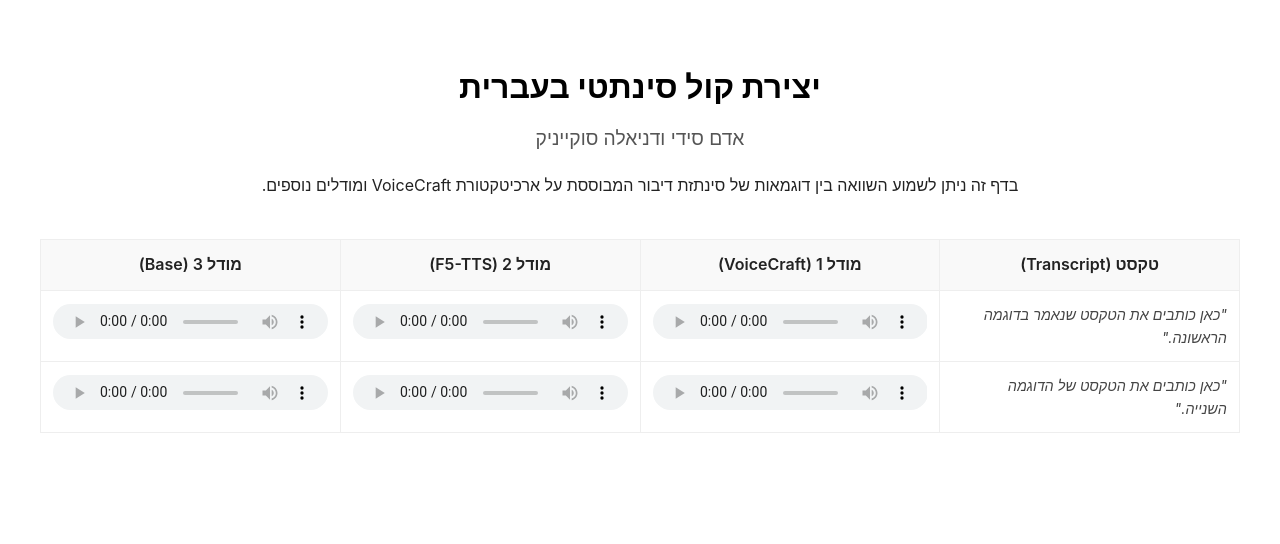
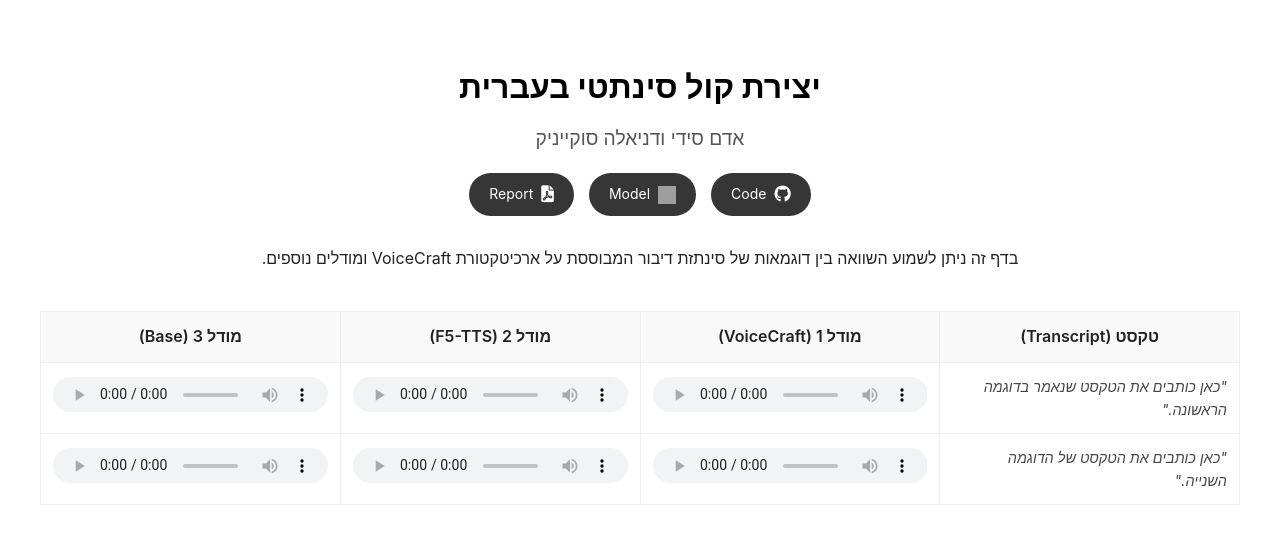
Before and after one commit to daniellasolo7/VoiceCraft_hebrew_results, a plain HTML site: page index.html in a window 1280 px wide. Drawn offline with Linux system fonts and the light colour scheme; grey boxes are pictures that could not be loaded.

Commit message:
Updated index.html

```diff
--- a/index.html
+++ b/index.html
@@ -1,6 +1,7 @@
 <!DOCTYPE html>
 <html lang="he" dir="rtl">
 <head>
+    <link rel="stylesheet" href="https://cdnjs.cloudflare.com/ajax/libs/font-awesome/6.0.0/css/all.min.css">
     <meta charset="UTF-8">
     <meta name="viewport" content="width=device-width, initial-scale=1.0">
     <title>דוגמאות TTS - VoiceCraft</title>
@@ -48,6 +49,60 @@
     <div class="header-section">
         <h1>יצירת קול סינתטי בעברית</h1>
         <div class="authors">אדם סידי ודניאלה סוקייניק</div>
+        <style>
+            /* הוספת עיצוב לכפתורים */
+            .links-container {
+                display: flex;
+                justify-content: center;
+                gap: 15px;
+                margin-bottom: 30px;
+            }
+
+            .btn {
+                display: inline-flex;
+                align-items: center;
+                gap: 8px;
+                background-color: #363636;
+                color: white;
+                padding: 10px 20px;
+                border-radius: 25px;
+                text-decoration: none;
+                font-size: 14px;
+                transition: background-color 0.3s;
+            }
+
+            .btn:hover {
+                background-color: #000;
+            }
+
+            .btn i {
+                font-size: 1.2em;
+            }
+
+            .hf-logo {
+                width: 18px; /* גודל שמתאים לאייקונים של Font Awesome */
+                height: 18px;
+                vertical-align: middle;
+            }
+        </style>
+
+        <div class="links-container">
+            <a href="https://github.com/daniellasolo7/VoiceCraft" class="btn">
+                <i class="fab fa-github"></i>
+                <span>Code</span>
+            </a>
+
+            <a href="https://huggingface.co/Daniellasolo/VoiceCraft_Hebrew/tree/main" class="btn btn-hf" target="_blank">
+                <img src="https://huggingface.co/front/assets/huggingface_logo-noborder.svg" class="hf-logo" alt="HF Logo">
+                <span>Model</span>
+            </a>
+
+            <a href="voicecraft (16).pdf" class="btn" target="_blank">
+                <i class="fas fa-file-pdf"></i>
+                <span>Report</span>
+            </a>
+        </div>
+
         <p>בדף זה ניתן לשמוע השוואה בין דוגמאות של סינתזת דיבור המבוססת על ארכיטקטורת VoiceCraft ומודלים נוספים.</p>
     </div>
 
```
